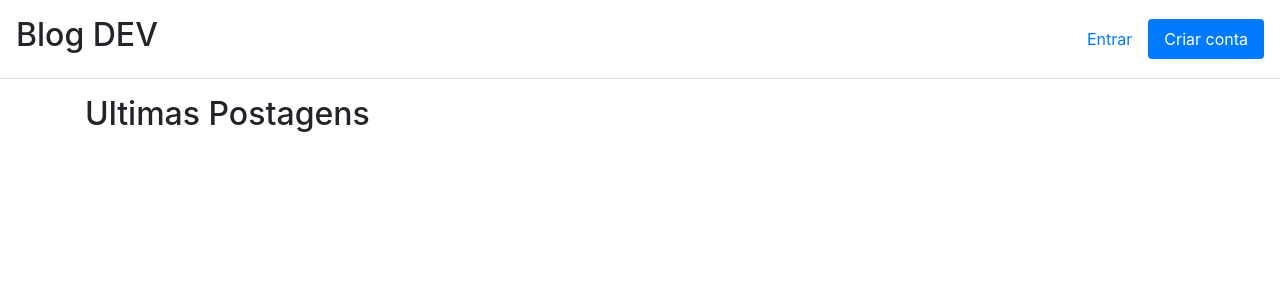
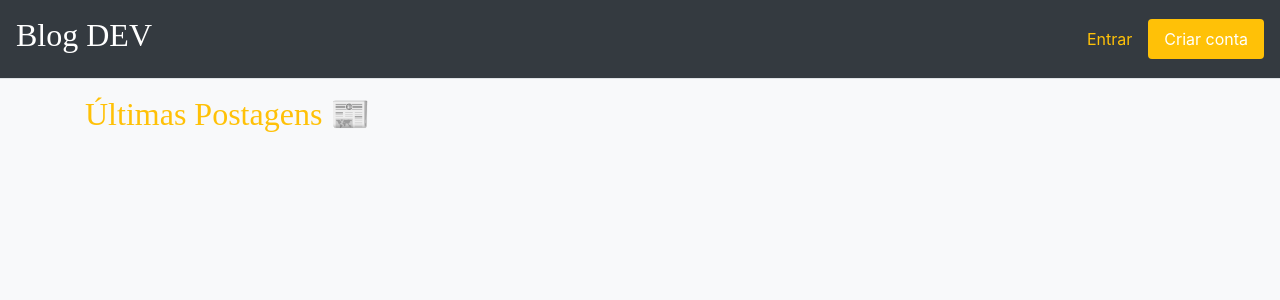
Before and after one commit to cthiagosousa/blog-dev, a Django app: page / in a window 1280 px wide. Shown: the top 300 px of the page. Run offline with Django 3.2, Linux system fonts and the light colour scheme; data that the repository does not hold is empty; some libraries are stand-ins or nearby versions.

Commit message:
formatting post date

```diff
--- a/blog/settings.py
+++ b/blog/settings.py
@@ -105,9 +105,9 @@ AUTH_PASSWORD_VALIDATORS = [
 # Internationalization
 # https://docs.djangoproject.com/en/3.2/topics/i18n/
 
-LANGUAGE_CODE = 'en-us'
+LANGUAGE_CODE = 'pt-br'
 
-TIME_ZONE = 'UTC'
+TIME_ZONE = 'America/Sao_Paulo'
 
 USE_I18N = True
 
--- a/core/models.py
+++ b/core/models.py
@@ -10,3 +10,6 @@ class Post(models.Model):
 
     def __str__(self) -> str:
         return self.title
+
+    def get_created_at(self):
+        return self.created_at.strftime('%d/%m/%Y %H:%M Hrs')
--- a/core/templates/model_page.html
+++ b/core/templates/model_page.html
@@ -7,7 +7,7 @@
     <link rel="stylesheet" href="https://stackpath.bootstrapcdn.com/bootstrap/4.1.3/css/bootstrap.min.css" integrity="sha384-MCw98/SFnGE8fJT3GXwEOngsV7Zt27NXFoaoApmYm81iuXoPkFOJwJ8ERdknLPMO" crossorigin="anonymous">
     <title>Blog</title>
 </head>
-<body>
+<body class="bg-light">
     {% block content %}
 
     {% endblock %}
--- a/core/templates/posts.html
+++ b/core/templates/posts.html
@@ -1,26 +1,30 @@
 {% extends "model_page.html" %}
 
 {% block content %}
-    <nav class="nav nav-pills justify-content-between border-bottom p-3">
-        <h2>Blog DEV</h2>
+    <nav class="nav nav-pills justify-content-between border-bottom p-3 bg-dark">
+        <h2 class="text-white" style="font-family: Ubuntu;">Blog DEV</h2>
 
         <div class="d-flex justify-content-center align-items-center">
             {% if is_anonymous %}
-                <a class="nav-link" href="/login">Entrar</a>
-                <a href="/create-account" class="nav-link active">Criar conta</a>
+                <a class="nav-link text-warning" href="/login">Entrar</a>
+                <a class="nav-link active bg-warning" href="/create-account">Criar conta</a>
             {% else %}
-                <a class="nav-link" href="/user/admin">{{user}}, acesse sua conta</a>
-                <a class="nav-link" href="/logout">Sair</a>
+                <a class="nav-link text-warning" href="/user/admin">{{user}}, acesse sua conta</a>
+                <a class="nav-link text-warning" href="/logout">Sair</a>
             {% endif %}
         </div>
     </nav>
     <div class="container">
-        <h2 class="mb-3 mt-3">Ultimas Postagens</h2>
+        <h2 class="mb-3 mt-3 text-warning" style="font-family: Ubuntu;">Últimas Postagens &#128240</h2>
         <ul class="list-group">
             {% for post in posts %}
                 <li class="list-group-item">
                     <div class="card-body">
-                        <p class="card-subtitle">Postado {{post.created_at}} por {{post.author}}</p>
+                        <p class="card-subtitle">
+                            Postado em
+                            <strong>{{post.get_created_at}} </strong>
+                            por <strong class="text-warning">{{post.author}}</strong>
+                        </p>
                         <h2 class="card-title">{{post.title}}</h2>
                         <p class="card-text">{{post.description}}</p>
                     </div>
```
Also changed, not shown: core/templates/create_account.html (+7 -6 lines), core/templates/create_post.html (+4 -3 lines), core/templates/login.html (+7 -6 lines), core/templates/user_administration.html (+17 -10 lines).
